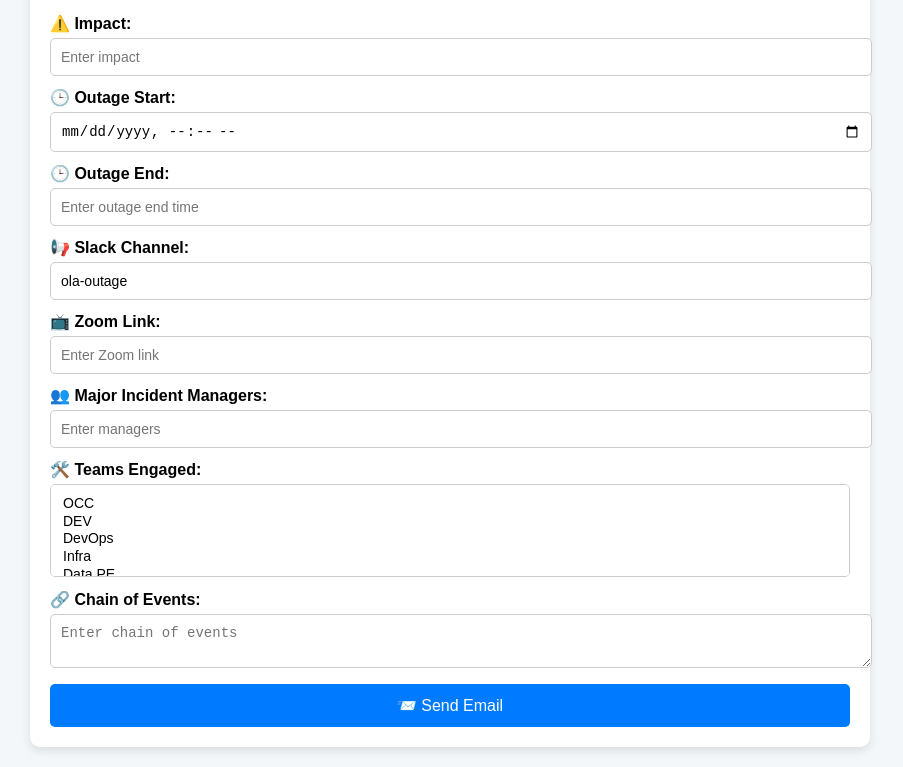
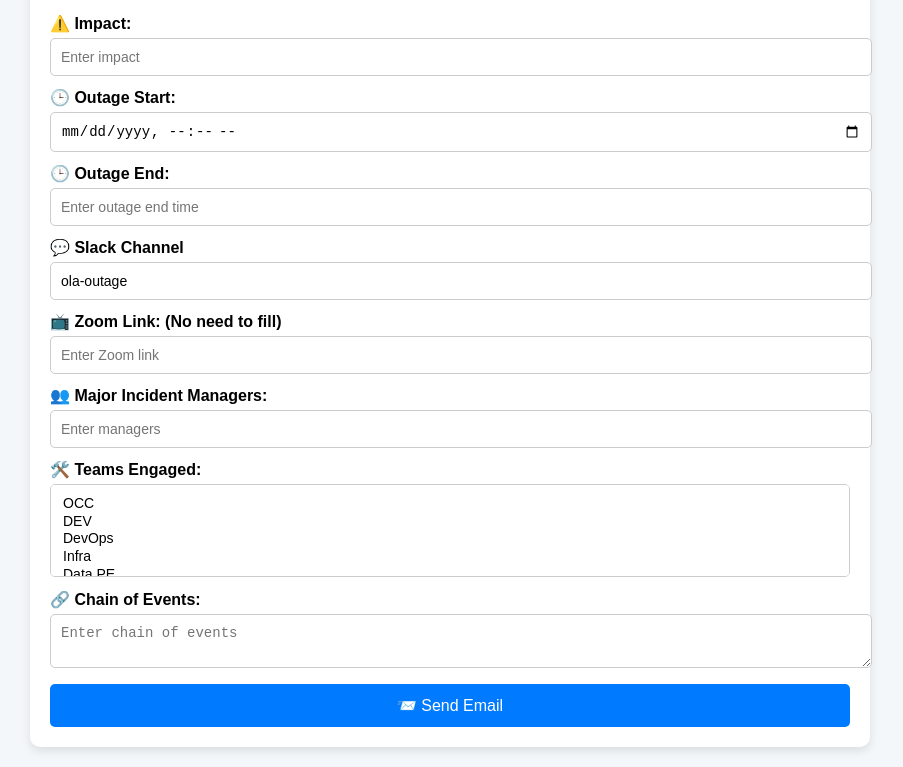
Before and after one commit to awsSubhash/Email_UI2, a website: page public/index.html in a window 1280 px wide. Shown: the part 670-1437 px from the top of the page, without its empty margins (190-1093 px from the left). Drawn offline with Linux system fonts and the light colour scheme.

Commit message:
Update index.html

```diff
--- a/public/index.html
+++ b/public/index.html
@@ -73,23 +73,21 @@
         <input type="text" id="outage-end" placeholder="Enter outage end time">
     </div>
 
-    <!-- New Fields -->
     <div class="form-group">
-        <label for="slack-channel">📢 Slack Channel:</label>
-        <input type="text" id="slack-channel" value="ola-outage" readonly>
+        <label for="slack-channel">💬 Slack Channel</label>
+        <input type="text" id="slack-channel" value="ola-outage" readonly />
     </div>
 
+    <!-- Incident ID Field (Hidden by Default) -->
     <div class="form-group" id="incident-id-group" style="display: none;">
         <label for="incident-id">🆔 Incident ID:</label>
         <input type="text" id="incident-id" placeholder="Enter Incident ID">
     </div>
 
     <div class="form-group">
-        <label for="zoom-link">📺 Zoom Link:</label>
+        <label for="zoom-link">📺 Zoom Link: (No need to fill) </label>
         <input type="text" id="zoom-link" placeholder="Enter Zoom link">
     </div>
-
-    <!-- Rest of the form remains unchanged -->
 
     <div class="form-group">
         <label for="major-incident-managers">👥 Major Incident Managers:</label>
```
